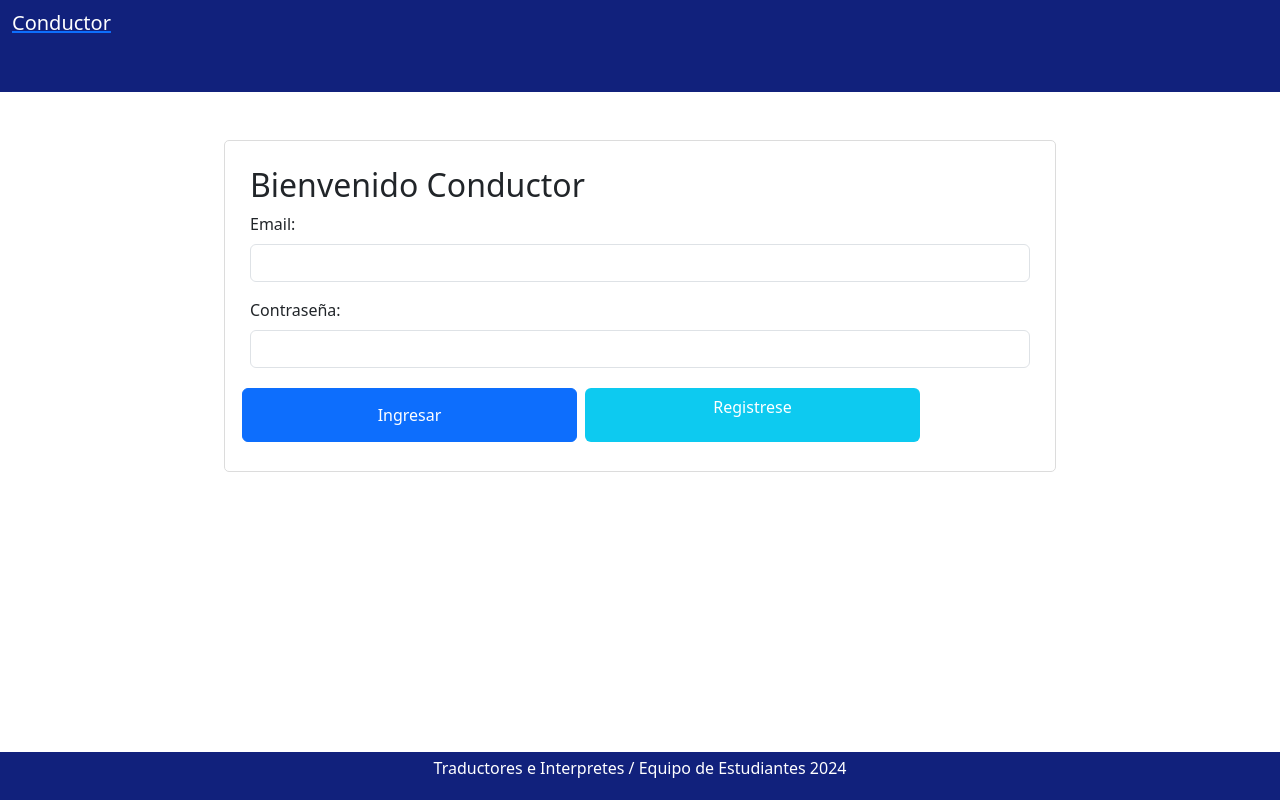
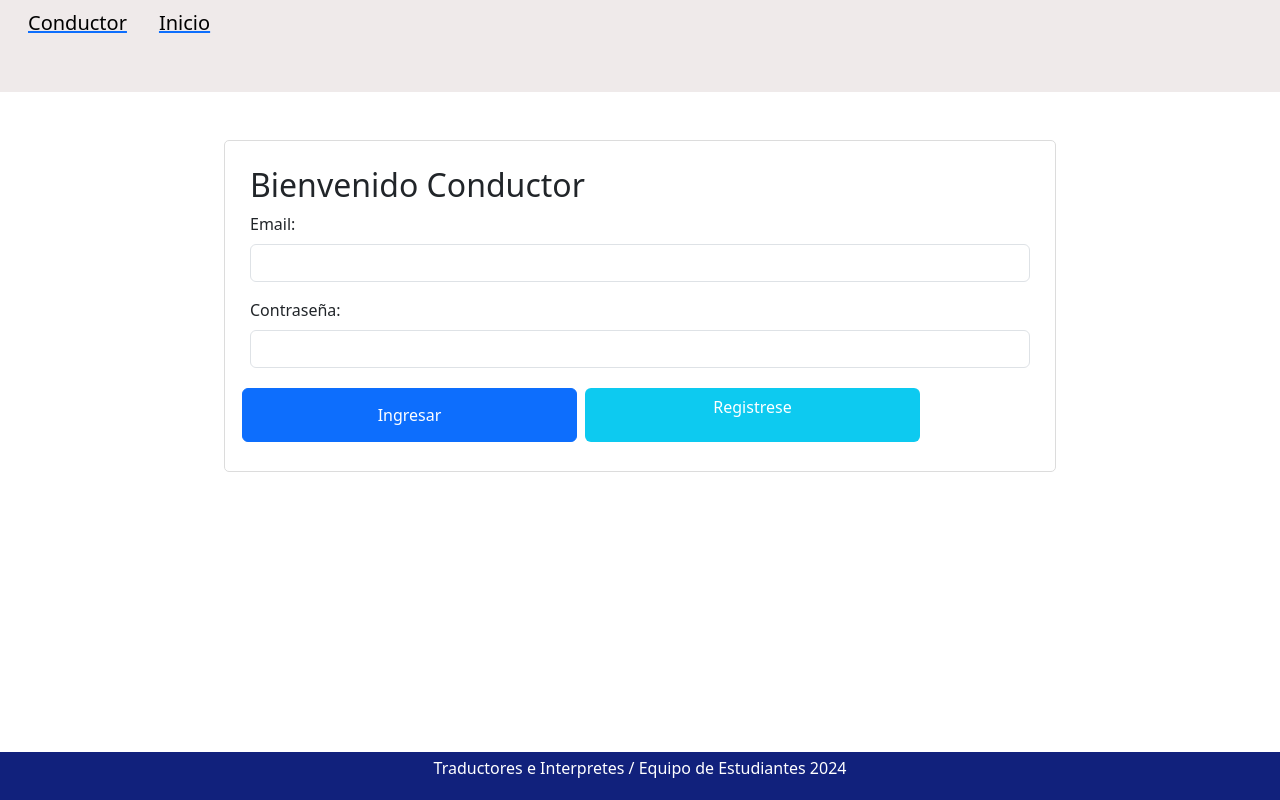
Before and after one commit to victormld/transunerg-front, a React (Create React App) app: page /Inicio in a window 1280 px wide. Built offline with nearby package versions, Linux system fonts and the light colour scheme.

Commit message:
Cambios arriba

```diff
--- a/src/App.css
+++ b/src/App.css
@@ -10,7 +10,7 @@
   justify-content: center;
   border: 1px solid gainsboro;
   border-radius: 5px;
-  margin: 3;
+  margin: 6;
 }
 
 #ContentFormRegister{
@@ -19,7 +19,11 @@
   justify-content: center;
   border: 1px solid gainsboro;
   border-radius: 5px;
-  margin: 3;
+  margin: 6;
+}
+
+.bg-infos{
+  background-color: rgb(239, 234, 234);
 }
 
 .bg-fondos{
--- a/src/App.js
+++ b/src/App.js
@@ -2,7 +2,7 @@ import React from "react"
 import { BrowserRouter, Routes, Route } from "react-router-dom";
 import 'bootstrap/dist/css/bootstrap.min.css';
 import "./App.css";
-import MapView from "./components/MapView.jsx"
+import MapView from "./components/MapView.js"
 import MyFormReg from "./components/MyFormReg";
 import FormLogin from "./components/FormLogin"
 import PublicLayout from "./layout/PublicLayout.js";
--- a/src/components/MapView.jsx
+++ /dev/null
@@ -1,7 +0,0 @@
-const MapView = () => {
-    return (
-        <div>MapView</div>
-    )
-}
-
-export default MapView
--- a/src/components/MyNav.jsx
+++ b/src/components/MyNav.jsx
@@ -5,12 +5,19 @@ import { Nav ,Navbar, NavbarBrand } from 'reactstrap'
 
 const MyNav = () => {
     return (
-        <Navbar className='mb-5 bg-fondos'>
+        <Navbar className='bg-infos mb-5'>
             <Nav>
                 <Link to={'/Inicio'}>
-                    <NavbarBrand className='text-white'>
-                        <p>
+                    <NavbarBrand>
+                        <p className='mx-3'>
                             Conductor
+                        </p>
+                    </NavbarBrand>
+                </Link>
+                <Link to={'/'}>
+                    <NavbarBrand>
+                        <p className='mx-3'>
+                            Inicio
                         </p>
                     </NavbarBrand>
                 </Link>
--- a/src/config/axios.js
+++ b/src/config/axios.js
@@ -1,7 +1,7 @@
 import axios from "axios";
 
 const peticionAxios = axios.create({
-    baseURL: "http://localhost:3020/",
+    baseURL: "http://localhost:8000/",
 })
 
 export default peticionAxios;
```
